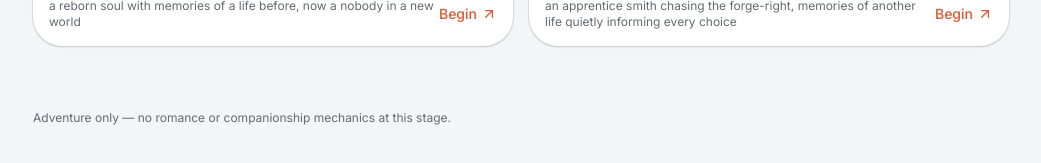
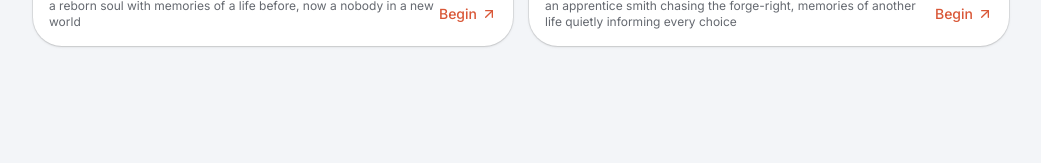
Before and after one commit to robfuj/Narro, a Next.js app: page / in a window 1280 px wide. Shown: the part 705-868 px from the top of the page, without its empty margins (119-1160 px from the left). After the commit the page ends 800 px from the top, so only its background shows below. Built offline with nearby package versions, Linux system fonts and the light colour scheme.

Commit message:
chore: remove footer about romance mechanics\n\nBriefly removed footer text about romance and companionship mechanics.

```diff
--- a/app/page.tsx
+++ b/app/page.tsx
@@ -28,10 +28,6 @@ export default function Home() {
           </div>
         </section>
       </main>
-
-      <footer className="mx-auto max-w-5xl px-5 py-10 text-xs text-muted-foreground sm:px-6">
-        Adventure only — no romance or companionship mechanics at this stage.
-      </footer>
     </div>
   )
 }
```
